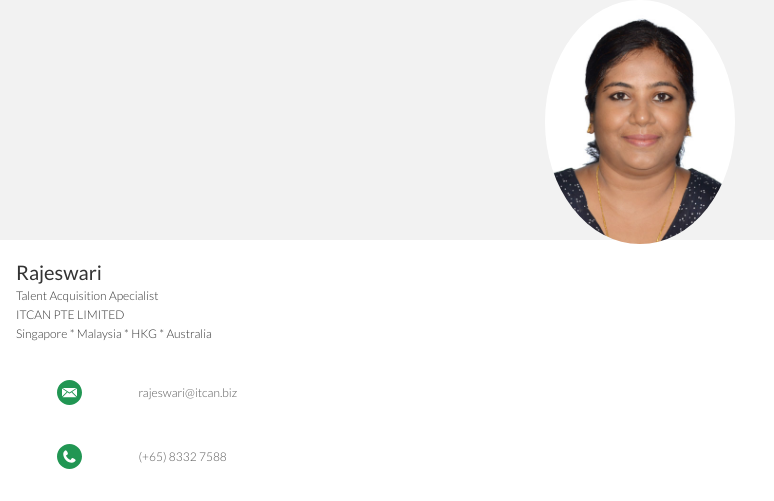
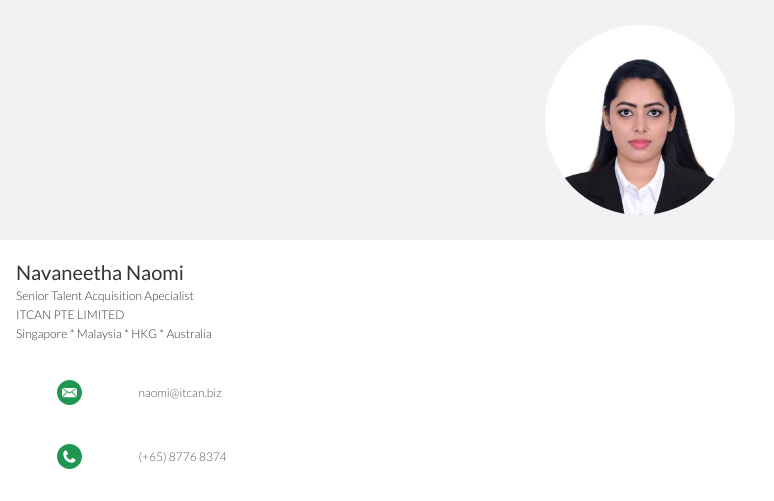
Before and after one commit to ITCANNAMECARD/CHAITRA-ADVANI, a plain HTML site: page index.html in a window 1280 px wide. Shown: the top 501 px of the page, 0-774 px from the left. Drawn offline with Linux system fonts and the light colour scheme; a web font is replaced by a local one.

Commit message:
Update index.html

```diff
--- a/index.html
+++ b/index.html
@@ -14,7 +14,7 @@
 			<div class="row">
 				<div class="col"></div>
 				<div class="col is-5">
-					<img class="profile-pic" src="RAJESWARI.jpg" alt="Profile Picture">
+					<img class="profile-pic" src="naomi.jpg" alt="Profile Picture">
 				</div>
 				<div class="col"></div>
 			</div>
@@ -25,8 +25,8 @@
 		<div class="container">
 			<div class="row name-title-company">
 				<div class="col is-6">
-					<p class="text-name">Rajeswari</p>
-					<p class="text-title-company">Talent Acquisition Apecialist</p>
+					<p class="text-name">Navaneetha Naomi </p>
+					<p class="text-title-company">Senior Talent Acquisition Apecialist</p>
 					<p class="text-title-company">ITCAN PTE LIMITED</p>
 					<p class="text-title-company">Singapore	*	Malaysia	*	HKG	*	Australia
 				</div>
@@ -38,14 +38,14 @@
 	</section>
 
 	<section class="bg-color-white secondary-info">
-		<a href="mailto:rajeswari@itcan.biz">
+		<a href="mailto:naomi@itcan.biz">
 			<div class="container">
 				<div class="row detail">
 					<div class="col">
 						<img src="assets/icon-email.svg" alt="Email Icon"">
 					</div>
 					<div class="col is-8">
-						<p class="text-detail">rajeswari@itcan.biz</p>
+						<p class="text-detail">naomi@itcan.biz</p>
 					</div>
 					<div class="col">
 						<img src="assets/right-arrow.svg" alt="Right Arrow" height="50%" width="40%">
@@ -56,14 +56,14 @@
 	</section>
 
 	<section class="bg-color-white secondary-info">
-		<a href="tel:+6583327588">
+		<a href="tel:+6587768374">
 			<div class="container">
 				<div class="row detail">
 					<div class="col">
 						<img src="assets/icon-phone.svg" alt="Phone Icon"">
 					</div>
 					<div class="col is-8">
-						<p class="text-detail">(+65) 8332 7588</p>
+						<p class="text-detail">(+65) 8776 8374</p>
 					</div>
 					<div class="col">
 						<img src="assets/right-arrow.svg" alt="Right Arrow" height="50%" width="40%">
```
